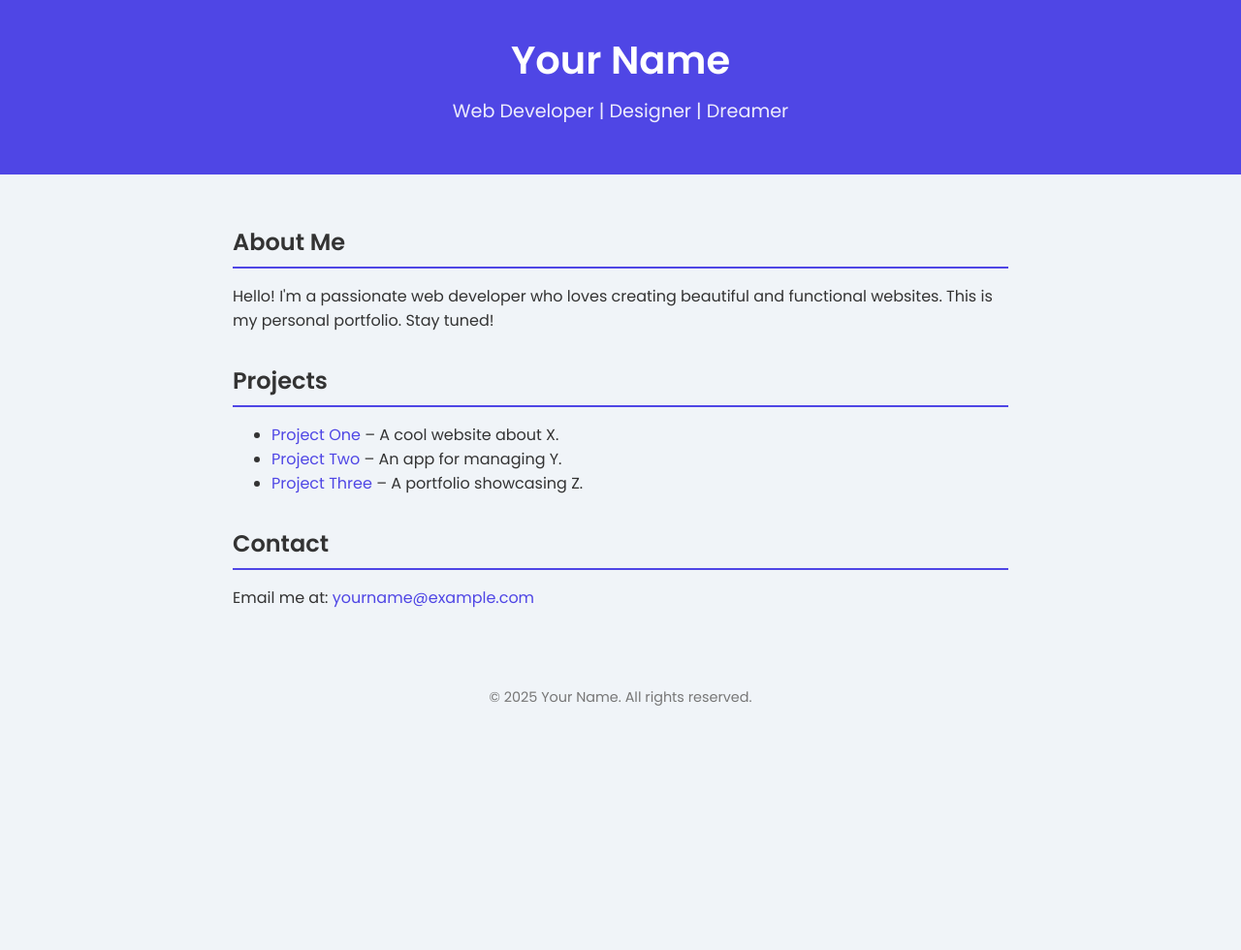
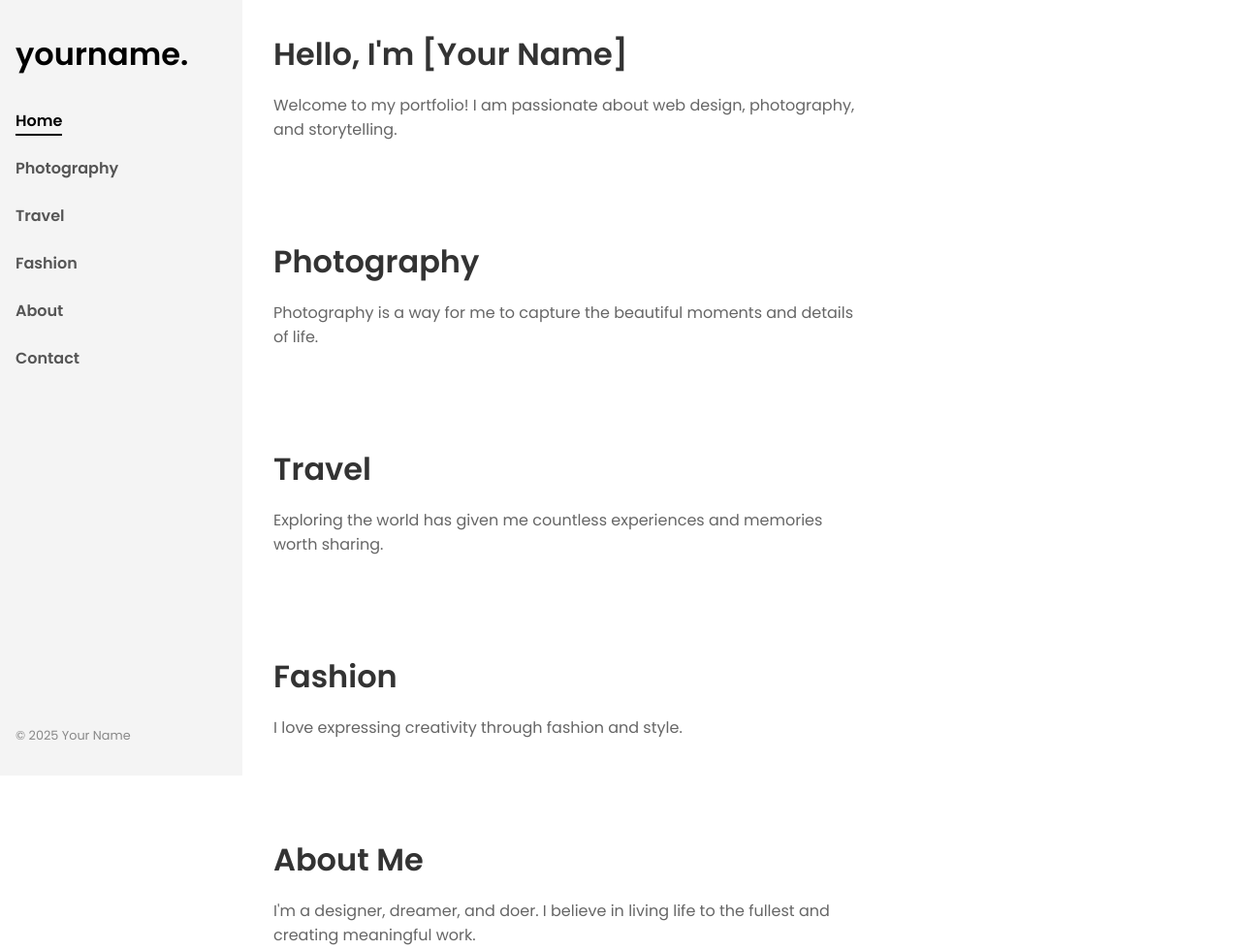
Before and after one commit to soroushzadkhast/soroushzadkhast.github.io, a plain HTML site: page index.html in a window 1280 px wide. Shown: the top 980 px of the page at 97% size. Before the commit the page ends 800 px from the top, so only its background shows below. Drawn offline with Linux system fonts and the light colour scheme.

Commit message:
phase 0.15

```diff
--- a/index.html
+++ b/index.html
@@ -1,92 +1,129 @@
-<!-- index.html -->
 <!DOCTYPE html>
 <html lang="en">
 <head>
   <meta charset="UTF-8">
   <meta name="viewport" content="width=device-width, initial-scale=1">
-  <title>Your Name - Portfolio</title>
+  <title>Your Name</title>
   <link href="https://fonts.googleapis.com/css2?family=Poppins:wght@400;600&display=swap" rel="stylesheet">
   <style>
-    body {
-      font-family: 'Poppins', sans-serif;
-      margin: 0;
-      background: #f0f4f8;
+    * { margin: 0; padding: 0; box-sizing: border-box; }
+    body { font-family: 'Poppins', sans-serif; display: flex; min-height: 100vh; }
+
+    /* Sidebar */
+    nav {
+      width: 250px;
+      background: #f4f4f4;
+      padding: 2rem 1rem;
+      display: flex;
+      flex-direction: column;
+      justify-content: space-between;
+      position: fixed;
+      height: 100%;
+    }
+    nav h1 {
+      font-size: 2rem;
+      margin-bottom: 2rem;
+    }
+    nav ul {
+      list-style: none;
+    }
+    nav ul li {
+      margin: 1.5rem 0;
+    }
+    nav ul li a {
+      text-decoration: none;
+      color: #555;
+      font-weight: 600;
+    }
+    nav ul li a:hover, nav ul li a.active {
+      color: #000;
+      border-bottom: 2px solid #000;
+      padding-bottom: 2px;
+    }
+    nav footer {
+      font-size: 0.8rem;
+      color: #888;
+      margin-top: 2rem;
+    }
+
+    /* Main Content */
+    main {
+      margin-left: 250px;
+      padding: 2rem;
+      flex: 1;
+      background: #fff;
+    }
+    section {
+      margin-bottom: 100px;
+    }
+    section h2 {
+      margin-bottom: 1rem;
+      font-size: 2rem;
       color: #333;
     }
-    header {
-      background: #4f46e5;
-      color: white;
-      padding: 2rem 1rem;
-      text-align: center;
+    section p {
+      font-size: 1rem;
+      color: #666;
+      max-width: 600px;
     }
-    header h1 {
-      margin: 0;
-      font-size: 2.5rem;
-    }
-    header p {
-      margin-top: 0.5rem;
-      font-size: 1.2rem;
-      opacity: 0.9;
-    }
-    main {
-      padding: 2rem;
-      max-width: 800px;
-      margin: auto;
-    }
-    section {
-      margin-bottom: 2rem;
-    }
-    h2 {
-      border-bottom: 2px solid #4f46e5;
-      padding-bottom: 0.5rem;
-      margin-bottom: 1rem;
-    }
-    footer {
-      text-align: center;
-      padding: 1rem;
-      font-size: 0.9rem;
-      color: #777;
-    }
-    a {
-      color: #4f46e5;
-      text-decoration: none;
-    }
-    a:hover {
-      text-decoration: underline;
+
+    /* Smooth Scroll */
+    html {
+      scroll-behavior: smooth;
     }
   </style>
 </head>
+
 <body>
 
-<header>
-  <h1>Your Name</h1>
-  <p>Web Developer | Designer | Dreamer</p>
-</header>
+<nav>
+  <div>
+    <h1>yourname.</h1>
+    <ul>
+      <li><a href="#home" class="active">Home</a></li>
+      <li><a href="#photography">Photography</a></li>
+      <li><a href="#travel">Travel</a></li>
+      <li><a href="#fashion">Fashion</a></li>
+      <li><a href="#about">About</a></li>
+      <li><a href="#contact">Contact</a></li>
+    </ul>
+  </div>
+  <footer>
+    &copy; 2025 Your Name
+  </footer>
+</nav>
 
 <main>
+  <section id="home">
+    <h2>Hello, I'm [Your Name]</h2>
+    <p>Welcome to my portfolio! I am passionate about web design, photography, and storytelling.</p>
+  </section>
+
+  <section id="photography">
+    <h2>Photography</h2>
+    <p>Photography is a way for me to capture the beautiful moments and details of life.</p>
+  </section>
+
+  <section id="travel">
+    <h2>Travel</h2>
+    <p>Exploring the world has given me countless experiences and memories worth sharing.</p>
+  </section>
+
+  <section id="fashion">
+    <h2>Fashion</h2>
+    <p>I love expressing creativity through fashion and style.</p>
+  </section>
+
   <section id="about">
     <h2>About Me</h2>
-    <p>Hello! I'm a passionate web developer who loves creating beautiful and functional websites. This is my personal portfolio. Stay tuned!</p>
-  </section>
-
-  <section id="projects">
-    <h2>Projects</h2>
-    <ul>
-      <li><a href="#">Project One</a> – A cool website about X.</li>
-      <li><a href="#">Project Two</a> – An app for managing Y.</li>
-      <li><a href="#">Project Three</a> – A portfolio showcasing Z.</li>
-    </ul>
+    <p>I'm a designer, dreamer, and doer. I believe in living life to the fullest and creating meaningful work.</p>
   </section>
 
   <section id="contact">
     <h2>Contact</h2>
-    <p>Email me at: <a href="mailto:yourname@example.com">yourname@example.com</a></p>
+    <p>Get in touch with me at <a href="mailto:yourname@example.com">yourname@example.com</a></p>
   </section>
 </main>
 
-<footer>
-  &copy; 2025 Your Name. All rights reserved.
-</footer>
-
 </body>
 </html>
```
